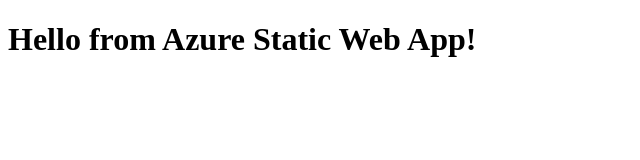
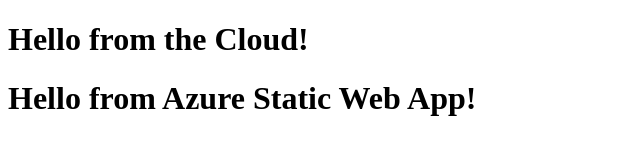
Before and after one commit to mali0154/CST8911, a plain HTML site: page index.html in a window 1280 px wide. Shown: the whole page, without its empty margins (0-640 px from the left). Drawn offline with Linux system fonts and the light colour scheme.

Commit message:
Update index.html

```diff
--- a/index.html
+++ b/index.html
@@ -1,5 +1,6 @@
 <!DOCTYPE html>
 <html>
 <head><title>Hello Azure</title></head>
+  <h1>Hello from the Cloud!</h1>
 <body><h1>Hello from Azure Static Web App!</h1></body>
 </html>
```
